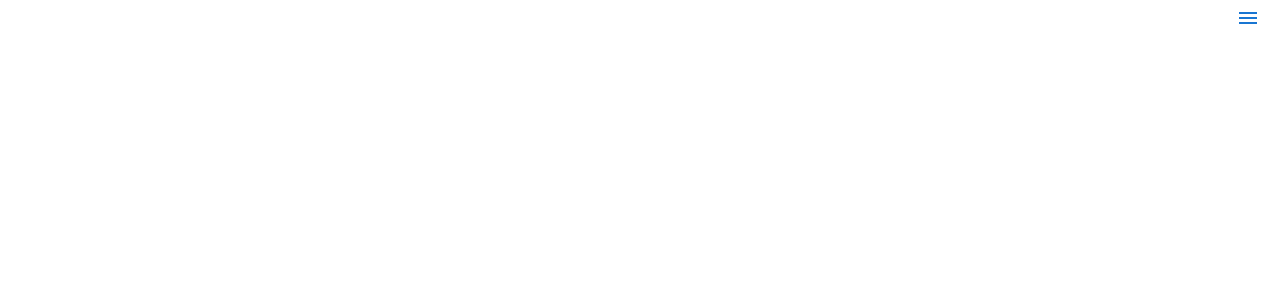
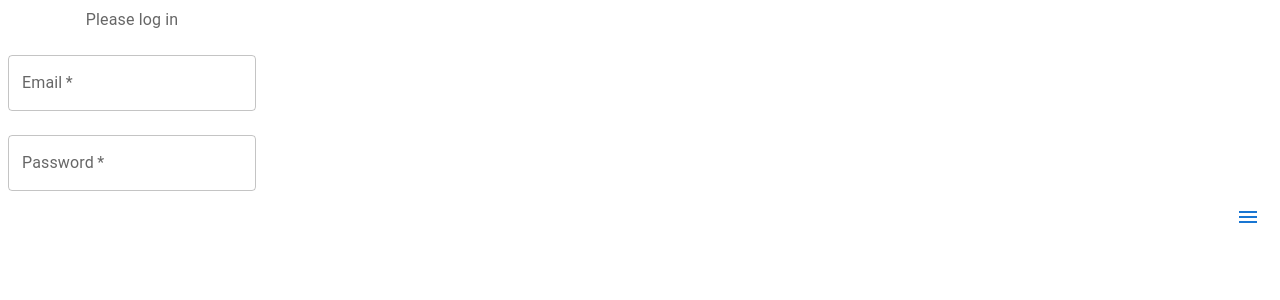
Before and after one commit to z0r0v/sc-test, a React (Create React App) app: page / in a window 1280 px wide. Shown: the top 300 px of the page. Built offline with nearby package versions, Linux system fonts and the light colour scheme.

Commit message:
Start worke on form loggin

```diff
--- a/src/App.tsx
+++ b/src/App.tsx
@@ -25,26 +25,26 @@
     {
       name: "User's list",
       icon: <Person />,
+      href: "UserList",
+      component: <UserList />,
+    },
+    {
+      name: "Message's",
+      icon: <MailIcon />,
       href: "SendMessage",
       component: <SendMessage />,
     },
     {
-      name: "Message's",
-      icon: <MailIcon />,
+      name: "Item 's",
+      icon: <HomeRepairServiceIcon />,
       href: "SendItem",
       component: <SendItem />,
     },
     {
-      name: "Item 's",
-      icon: <HomeRepairServiceIcon />,
-      href: "ManageReviews",
-      component: <ManageReviews />,
-    },
-    {
       name: "Review's",
       icon: <RemoveRedEyeIcon />,
-      href: "AuditeLog",
-      component: <UserList />,
+      href: "ManageReviews",
+      component:<ManageReviews /> ,
     },
     {
       name: "Audite Log's",
@@ -55,7 +55,6 @@
   ];
 
   return (
-
     <div className="App">
       <header className="App-header">
       </header>
--- a/src/components/Layout.tsx
+++ b/src/components/Layout.tsx
@@ -2,7 +2,7 @@
 import React from "react";
 import {
   Box,
-  Button, Container,
+  Button,
   Divider,
   Drawer, Grid,
   Link,
@@ -14,6 +14,7 @@
 } from "@mui/material";
 import { PageItem } from "../App";
 import MenuIcon from '@mui/icons-material/Menu';
+import Login from "./login/index";
 
 type State = {
   isOpen: boolean;
@@ -27,8 +28,6 @@
   state: State = {
     isOpen: false,
   };
-
-  private locationsName = window.location.pathname;
 
   private toggleDrawer = (): void => {
     this.setState({ isOpen: !this.state.isOpen });
@@ -47,12 +46,12 @@
           {this.props.pages.map((item, index) => {
             const { name, icon, href } = item;
             return (
-              <ListItem key={index} disablePadding>
+              <ListItem key={index} disablePadding selected={window.location.pathname.slice(1) === href}>
                 <Link
+                  width={'100%'}
                   href={href}
-                  // TODO: style to file style
-                  style={{ textDecoration: "none", color: "unset" }}
-                  width={"100%"}
+                  underline="none"
+                  color="inherit"
                 >
                   <ListItemButton>
                     <ListItemIcon>{icon}</ListItemIcon>
@@ -71,6 +70,7 @@
   render() {
     return (
         <Box>
+          <Login/>
           <Grid
             container
             direction="row"
--- /dev/null
+++ b/src/components/login/index.tsx
@@ -0,0 +1,43 @@
+import React from "react";
+import { Box, FormControl, Grid, TextField } from "@mui/material";
+import FormLabel from '@mui/material/FormLabel';
+
+export default class Login extends React.Component {
+render() {
+  return (
+    <Box sx={{ '& > :not(style)': { m: 1 } }} component="form">
+      <FormControl variant="standard">
+        <Grid
+          container spacing={3}
+          direction="column"
+          justifyContent="flex-end"
+          alignItems="center"
+        >
+          <Grid item xs={6}>
+            <FormLabel>Please log in</FormLabel>
+          </Grid>
+
+          <Grid item xs={6}>
+            <TextField
+              type={'email'}
+              required
+              id="outlined-required"
+              label="Email"
+              placeholder={'email@mail.com'}
+            />
+          </Grid>
+          <Grid item xs={6}>
+            <TextField
+              type={'password'}
+              required
+              id="outlined-required"
+              label="Password"
+              placeholder={'enter password'}
+            />
+          </Grid>
+        </Grid>
+      </FormControl>
+    </Box>
+  );
+}
+}
--- a/src/users.json
+++ b/src/users.json
@@ -3,13 +3,13 @@
     "user": {
       "id": "01",
       "type": "us",
-      "login": "User",
+      "email": "User",
       "password": 123
     },
     "editor": {
       "id": "02",
       "type": "ed",
-      "login": "Editor",
+      "email": "Editor",
       "password": 321
     }
   }
```
